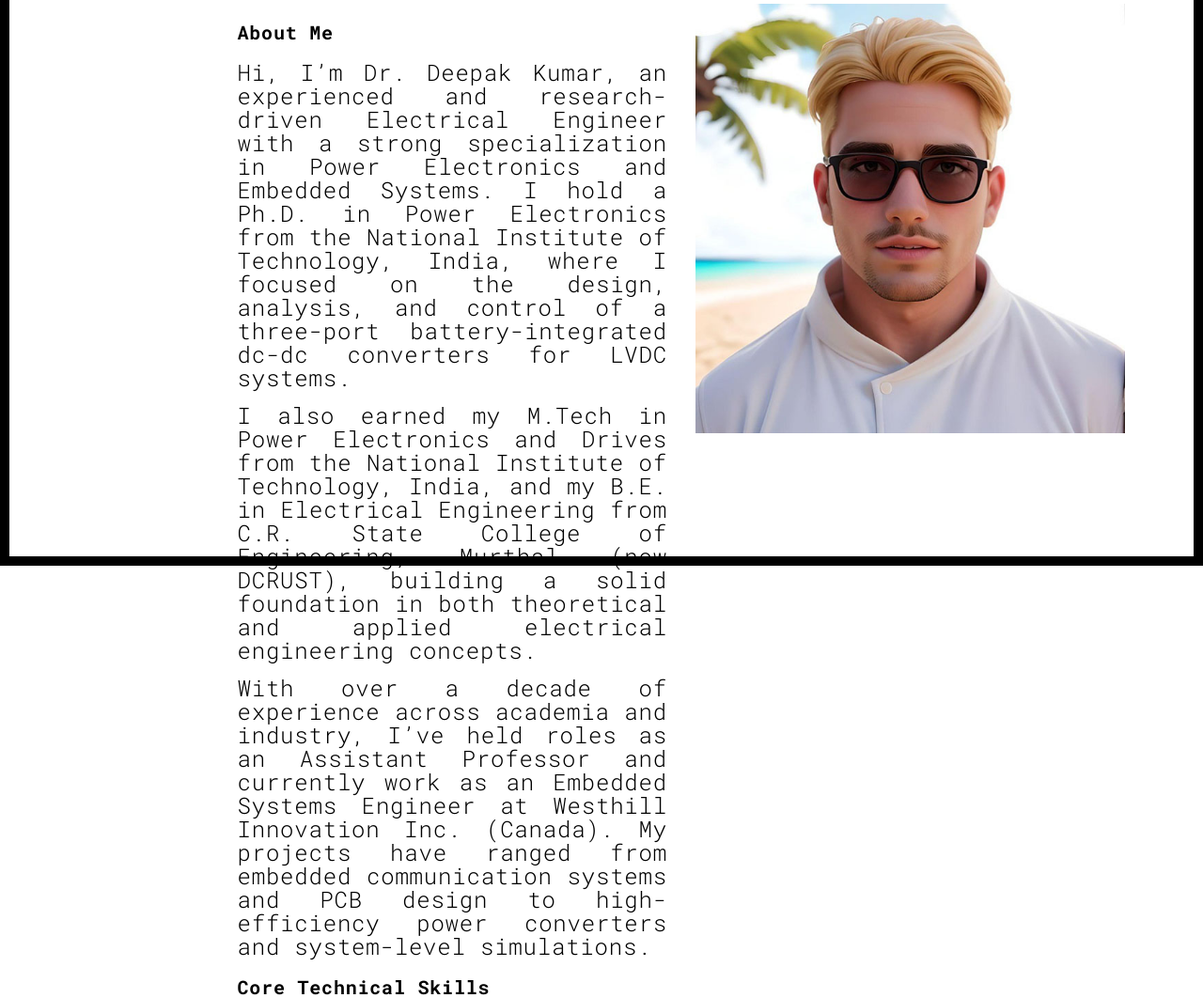
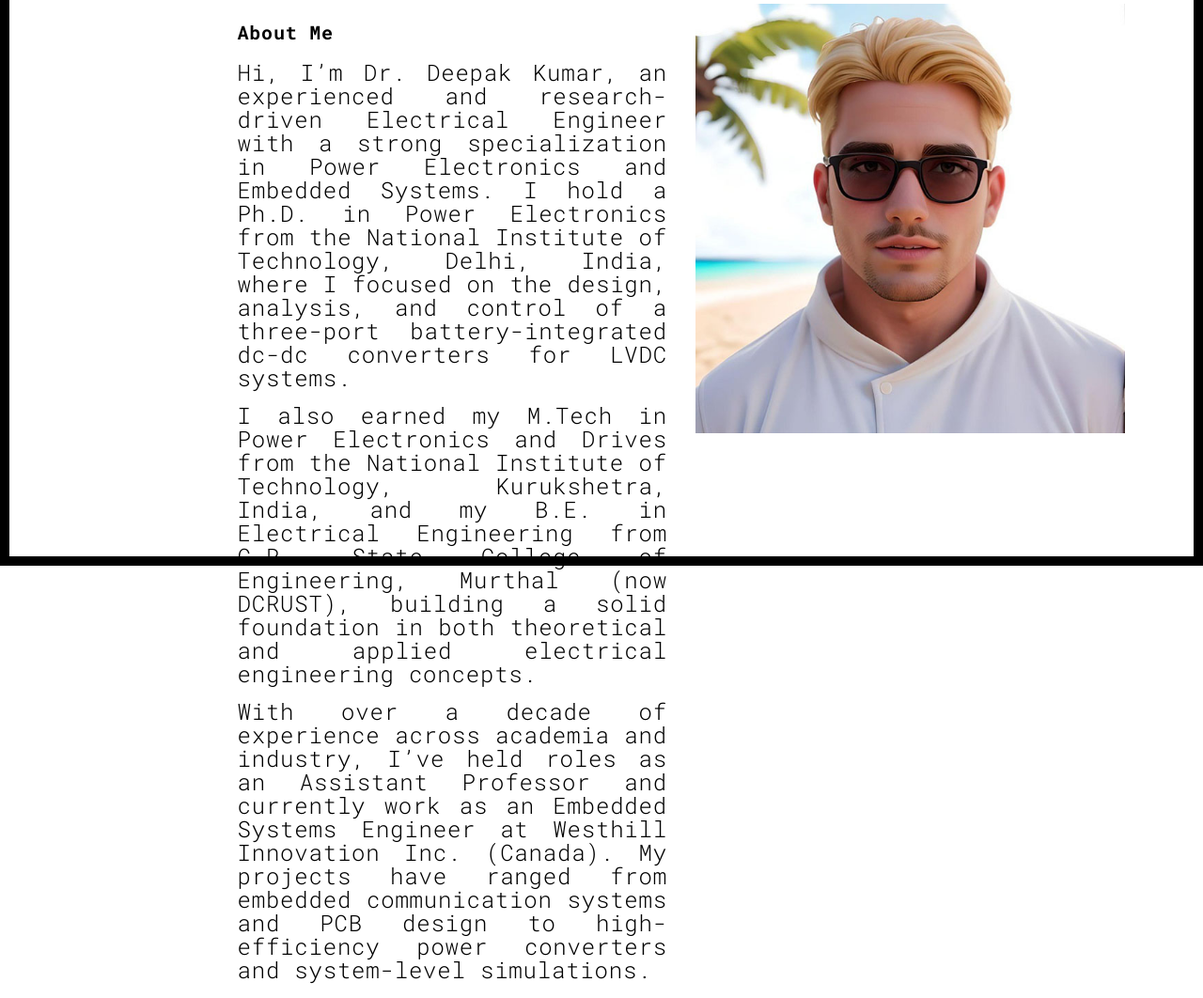
Before and after one commit to timothyarora/dka, a Flask app: page /about.html in a window 1280 px wide. Shown: the part 198-1260 px from the top of the page at 94% size. Run offline with Flask 3, Linux system fonts and the light colour scheme.

Commit message:
NIT Name
NIT Name

```diff
--- a/templates/about.html
+++ b/templates/about.html
@@ -89,9 +89,9 @@
               <div class="row">
                 <div class="col-xs-12 col-md-6 content-container">
                   <h3>About Me</h3>
-                  <p>Hi, I’m Dr. Deepak Kumar, an experienced and research-driven Electrical Engineer with a strong specialization in Power Electronics and Embedded Systems. I hold a Ph.D. in Power Electronics from the National Institute of Technology, India, where I focused on the design, analysis, and control of a three-port battery-integrated dc-dc converters for LVDC systems.</p>
+                  <p>Hi, I’m Dr. Deepak Kumar, an experienced and research-driven Electrical Engineer with a strong specialization in Power Electronics and Embedded Systems. I hold a Ph.D. in Power Electronics from the National Institute of Technology, Delhi, India, where I focused on the design, analysis, and control of a three-port battery-integrated dc-dc converters for LVDC systems.</p>
 
-                  <p>I also earned my M.Tech in Power Electronics and Drives from the National Institute of Technology, India, and my B.E. in Electrical Engineering from C.R. State College of Engineering, Murthal (now DCRUST), building a solid foundation in both theoretical and applied electrical engineering concepts.</p>
+                  <p>I also earned my M.Tech in Power Electronics and Drives from the National Institute of Technology, Kurukshetra, India, and my B.E. in Electrical Engineering from C.R. State College of Engineering, Murthal (now DCRUST), building a solid foundation in both theoretical and applied electrical engineering concepts.</p>
 
                   <p>With over a decade of experience across academia and industry, I’ve held roles as an Assistant Professor and currently work as an Embedded Systems Engineer at Westhill Innovation Inc. (Canada). My projects have ranged from embedded communication systems and PCB design to high-efficiency power converters and system-level simulations.</p>
 
--- a/templates/index.html
+++ b/templates/index.html
@@ -70,7 +70,8 @@
               <ul style="color: white; font-size: 24px;">
                 <li>PCB Design</li>
                 <li>Autocad Electrical Design</li>
-                <li>Embedded System</li>
+                <li>PV System Design</li>
+                <li>Embedded System Design</li>
                 <li>Power Electronics Converter Design</li>
                 <li>Electrical Simulations (MATLAB, PSIM, LTSPICE etc.)</li>
                 <li>Technical and Academic Writing</li>
```
